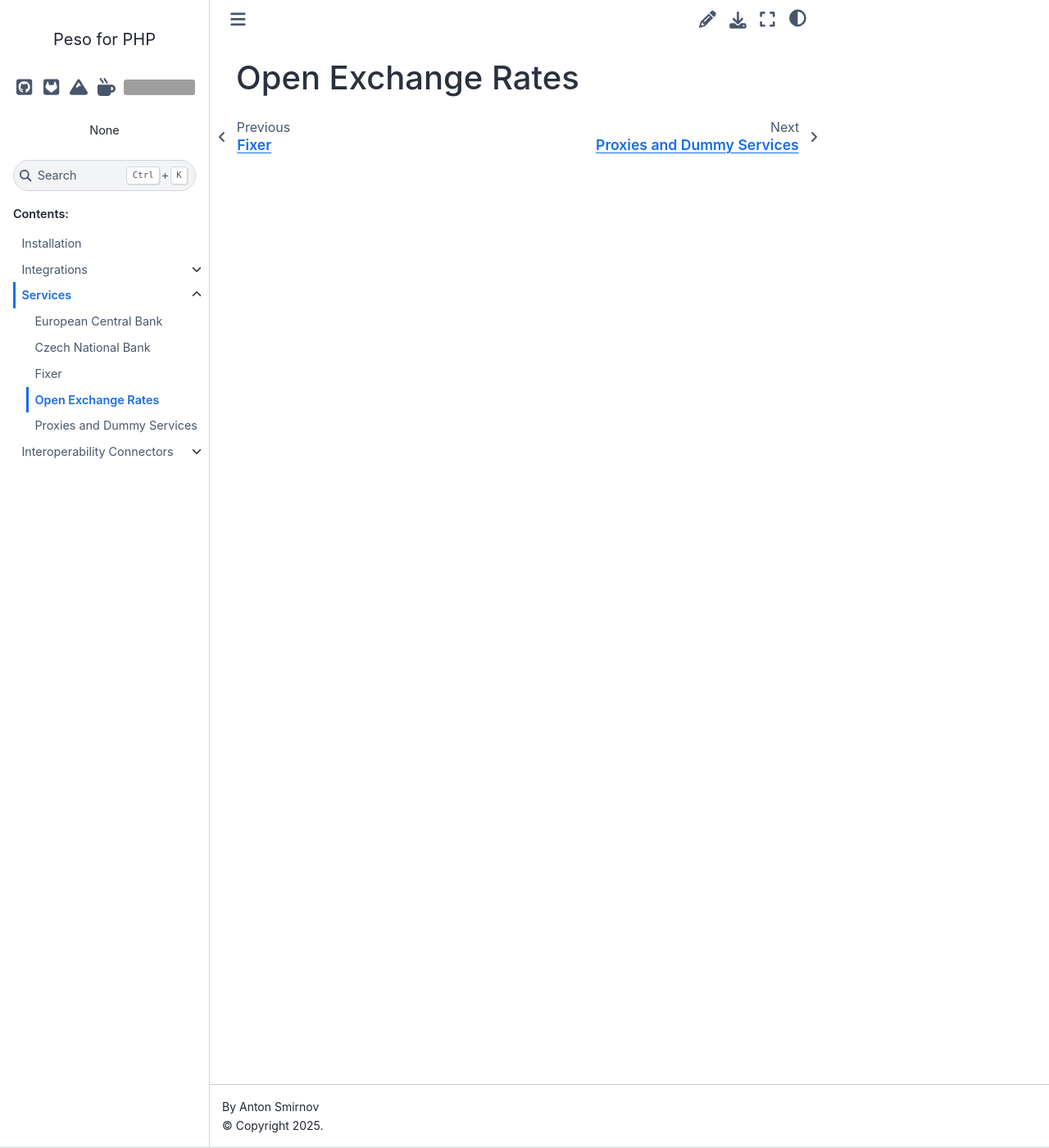
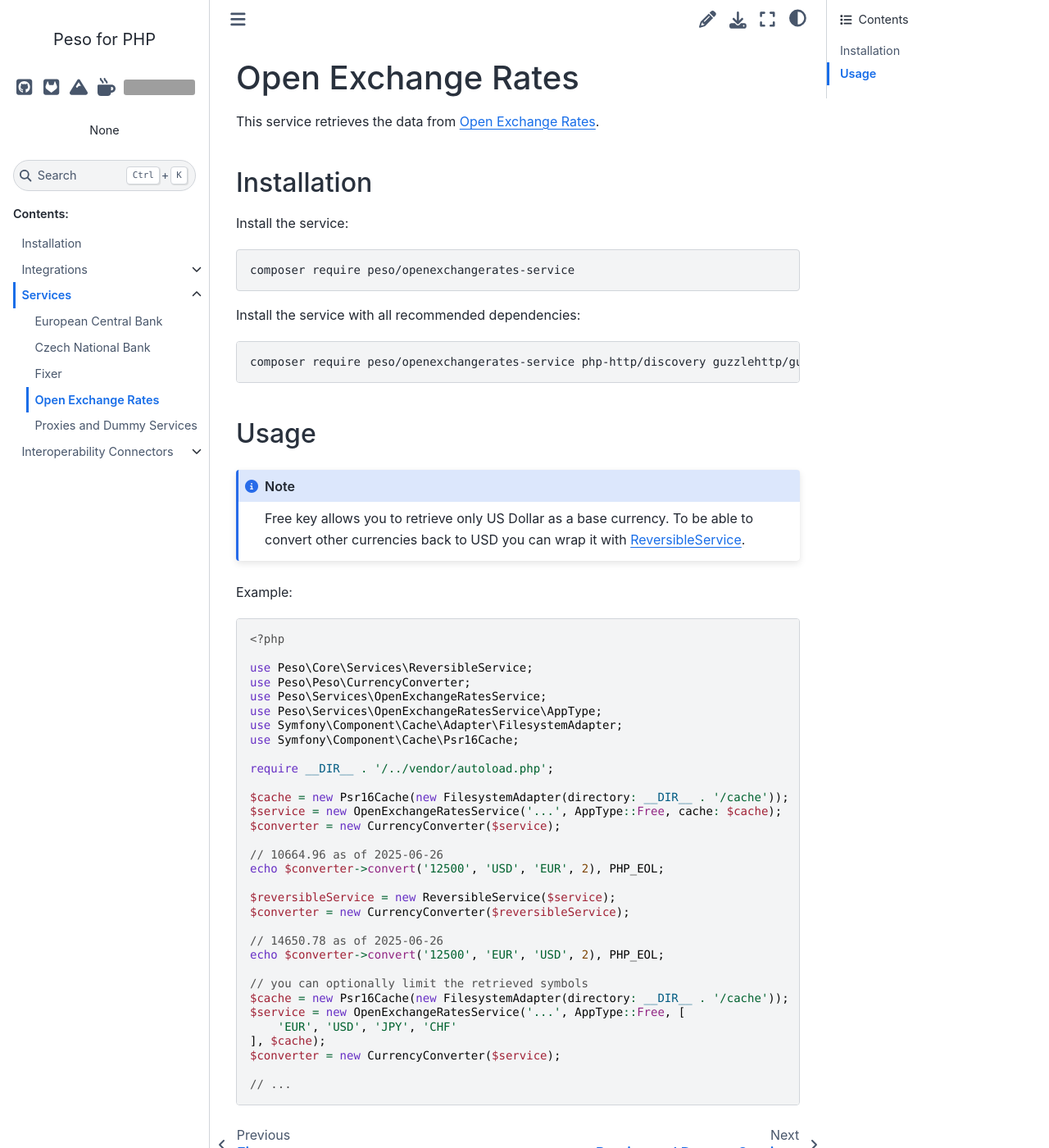
Before and after one commit to phpeso/doc, a Sphinx documentation site: the page built from source/services/openexchangerates.rst, in a window 1280 px wide and 1400 px high. Shown: the whole window at 82% size. Built offline with Sphinx 7.4.7 and the Sphinx Book theme 1.1.4, drawn with Linux system fonts in a browser that asks for light colours; grey boxes are pictures that could not be loaded.

Commit message:
Open Exchange Rates

```diff
--- a/source/services/openexchangerates.rst
+++ b/source/services/openexchangerates.rst
@@ -2,3 +2,66 @@
 
 Open Exchange Rates
 ###################
+
+.. highlight:: php
+
+This service retrieves the data from `Open Exchange Rates <oxr_>`_.
+
+.. _oxr: https://openexchangerates.org/
+
+Installation
+============
+
+Install the service:
+
+.. code-block:: bash
+
+    composer require peso/openexchangerates-service
+
+Install the service with all recommended dependencies:
+
+.. code-block:: bash
+
+    composer require peso/openexchangerates-service php-http/discovery guzzlehttp/guzzle symfony/cache
+
+Usage
+=====
+
+.. note::
+    Free key allows you to retrieve only US Dollar as a base currency.
+    To be able to convert other currencies back to USD you can wrap it with :ref:`builtin_reversible`.
+
+Example::
+
+    <?php
+
+    use Peso\Core\Services\ReversibleService;
+    use Peso\Peso\CurrencyConverter;
+    use Peso\Services\OpenExchangeRatesService;
+    use Peso\Services\OpenExchangeRatesService\AppType;
+    use Symfony\Component\Cache\Adapter\FilesystemAdapter;
+    use Symfony\Component\Cache\Psr16Cache;
+
+    require __DIR__ . '/../vendor/autoload.php';
+
+    $cache = new Psr16Cache(new FilesystemAdapter(directory: __DIR__ . '/cache'));
+    $service = new OpenExchangeRatesService('...', AppType::Free, cache: $cache);
+    $converter = new CurrencyConverter($service);
+
+    // 10664.96 as of 2025-06-26
+    echo $converter->convert('12500', 'USD', 'EUR', 2), PHP_EOL;
+
+    $reversibleService = new ReversibleService($service);
+    $converter = new CurrencyConverter($reversibleService);
+
+    // 14650.78 as of 2025-06-26
+    echo $converter->convert('12500', 'EUR', 'USD', 2), PHP_EOL;
+
+    // you can optionally limit the retrieved symbols
+    $cache = new Psr16Cache(new FilesystemAdapter(directory: __DIR__ . '/cache'));
+    $service = new OpenExchangeRatesService('...', AppType::Free, [
+        'EUR', 'USD', 'JPY', 'CHF'
+    ], $cache);
+    $converter = new CurrencyConverter($service);
+
+    // ...
```
